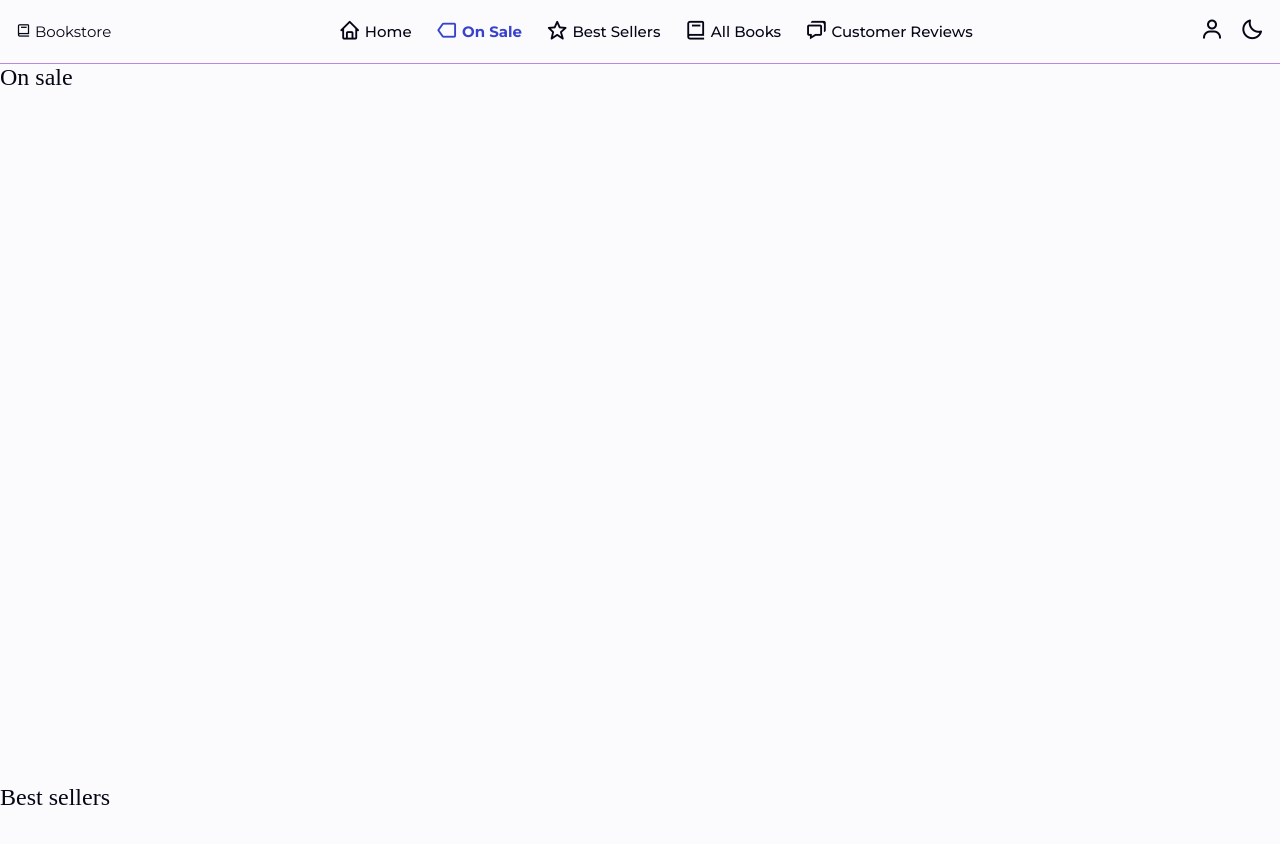
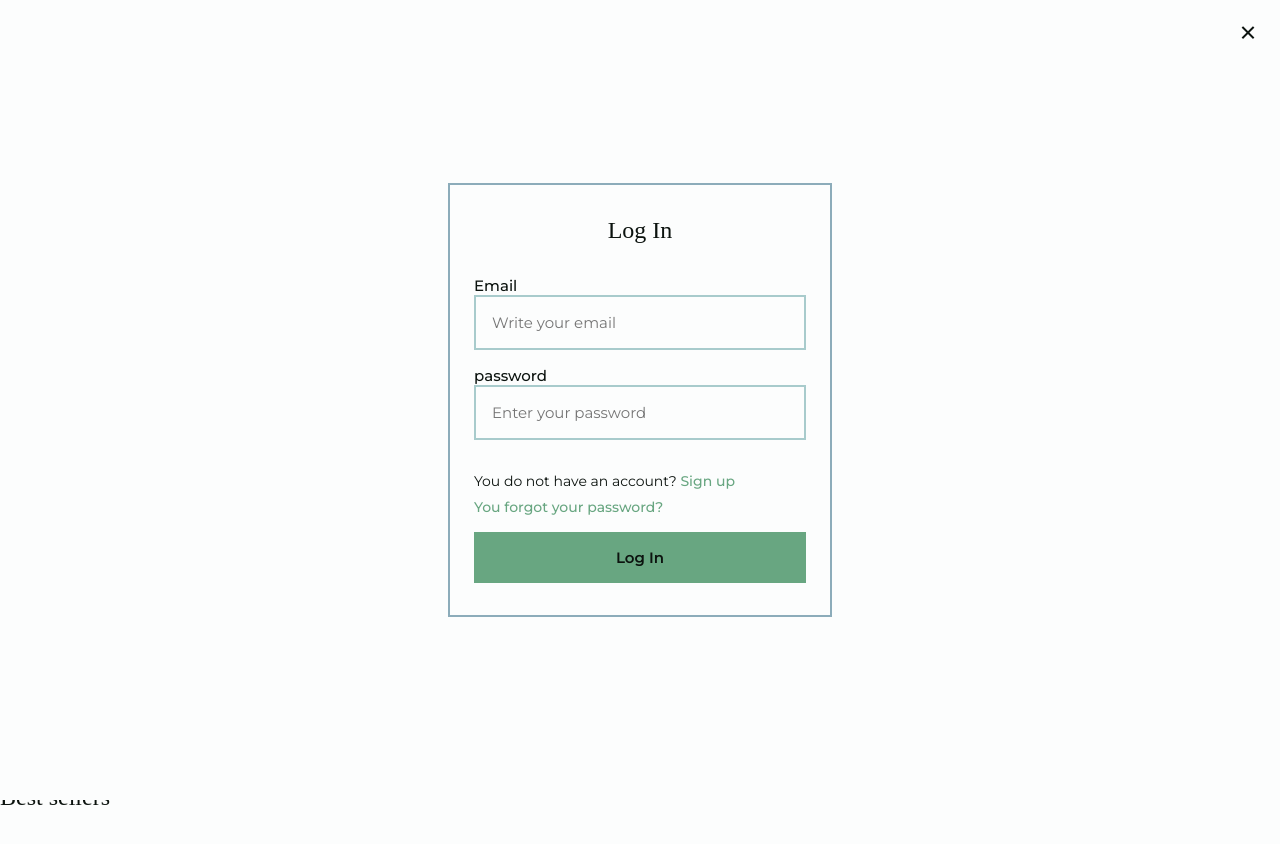
Before and after one commit to Antvndev/Bookshop-eCommerce, a plain HTML site: page index.html in a window 1280 px wide. Both pictures are taken after a click on the link "Account". Shown: the top 844 px of the page. Drawn offline with nearby package versions, Linux system fonts and the light colour scheme; a web font is replaced by a local one.

Commit message:
Created login menu dropping down

```diff
--- a/index.css
+++ b/index.css
@@ -3,19 +3,18 @@
 
 /* ========== Root Variables ========== */
 :root[data-theme="light"] {
-  --text: hsl(236, 60%, 5%);
-  --background: hsl(240, 60%, 99%);
-  --primary: hsl(236, 59%, 51%);
-  --secondary: hsl(271, 60%, 71%);
-  --accent: hsl(279, 60%, 63%);
+  --text: hsl(146, 23%, 6%);
+  --background: hsl(180, 20%, 99%);
+  --primary: hsl(144, 26%, 53%);
+  --secondary: hsl(182, 26%, 73%);
+  --accent: hsl(198, 25%, 64%);
 }
-
 :root[data-theme="dark"] {
-  --text: hsl(236, 60%, 95%);
-  --background: hsl(240, 60%, 1%);
-  --primary: hsl(236, 59%, 49%);
-  --secondary: hsl(271, 59%, 29%);
-  --accent: hsl(279, 60%, 37%);
+  --text: hsl(146, 23%, 94%);
+  --background: hsl(180, 20%, 1%);
+  --primary: hsl(144, 26%, 47%);
+  --secondary: hsl(182, 26%, 27%);
+  --accent: hsl(198, 25%, 36%);
 }
 
 /* ========== Font & typography========== */
@@ -208,3 +207,113 @@ header {
     display: contents;
   }
 }
+
+/* ============ LOGIN ============ */
+.login {
+  position: fixed;
+  top: -100%;
+  left: 0;
+  width: 100%;
+  height: 100%;
+  z-index: 9999;
+  background-color: var(--background);
+  backdrop-filter: blur(16px);
+  display: flex;
+  align-items: center;
+  justify-content: center;
+  padding: 1.5rem;
+  transition: top 0.3s ease-in-out;
+}
+
+.show-login {
+  top: 0;
+}
+
+.login__form {
+  width: 30dvw;
+  background-color: var(--background);
+  padding: 2rem 1.5rem;
+  border: 2px solid var(--accent);
+  display: flex;
+  flex-direction: column;
+  gap: 2rem;
+  text-align: left;
+}
+
+.login__title {
+  font-size: var(--h2-font-size);
+  text-align: center;
+}
+
+.login__group {
+  display: flex;
+  flex-direction: column;
+  gap: 1rem;
+}
+
+.login__label {
+  font-weight: var(--font-medium);
+  color: var(--text);
+}
+
+.login__input {
+  width: 100%;
+  padding: 1rem;
+  border: 2px solid var(--secondary);
+  background-color: var(--background);
+  color: var(--text);
+  font-family: var(--body-font);
+}
+
+.login__signup,
+.login__forgot {
+  font-size: var(--small-font-size);
+}
+
+.login__links{
+  display: flex;
+  flex-direction: column;
+  gap: 0.5rem;
+}
+
+.login__signup a,
+.login__forgot {
+  color: var(--primary);
+  font-weight: var(--font-medium);
+  text-decoration: none;
+  margin-bottom: 0.5rem;
+}
+
+.login__button {
+  cursor: pointer;
+}
+
+.login__close {
+  position: absolute;
+  top: 1.25rem;
+  right: 1.25rem;
+  font-size: 1.5rem;
+  color: var(--text);
+  cursor: pointer;
+}
+
+.button {
+  border: 0px;
+  display: inline-block;
+  background-color: var(--primary);
+  color: var(--text);
+  font-weight: var(--font-semi-bold);
+  padding: 1rem 1.5rem;
+  transition: box-shadow 0.3s ease-in-out;
+}
+
+.button:hover {
+  box-shadow: 0 0 32px var(--accent);
+}
+
+@media (max-width: 769px) {
+  .login__form {
+    width: 100%;
+    max-width: 90%;
+  }
+}
--- a/index.html
+++ b/index.html
@@ -6,6 +6,9 @@
   <title>Bookstore eCommerce</title>
   <!-- Boxicons icons -->
   <link href="https://unpkg.com/boxicons@2.1.4/css/boxicons.min.css" rel="stylesheet" />
+  <!-- Remix icons -->
+  <link href="https://cdn.jsdelivr.net/npm/remixicon@4.5.0/fonts/remixicon.css" rel="stylesheet"/>
+
   <!-- Your nav CSS -->
   <link rel="stylesheet" href="index.css" />
   <meta name="description" content="This is a book store ecommerce demo website">
@@ -26,7 +29,7 @@
       </ul>
     </nav>
     <div class="nav-icons">
-      <a href="#" class="icon-btn" aria-label="Account">
+      <a href="#" class="icon-btn" id="login-button" aria-label="Account">
         <i class='bx bx-user'></i>
       </a>
       <button id="theme-toggle" class="icon-btn" aria-label="Toggle theme">
@@ -34,6 +37,37 @@
       </button>
     </div>
   </header>
+  <!-- ====================Login==================== -->
+   <div class="login grid" id="login-content">
+    <form action="" class="login__form grid">
+      <h3 class="login__title">Log In</h3>
+      <div class="login__group grid">
+        <div>
+          <label for="login-email" class="login__label">Email</label>
+          <input type="email" placeholder="Write your email" id="login-email" class="login__input">
+        </div>
+        <div>
+          <label for="login-pass" class="login__label">password</label>
+          <input type="password" placeholder="Enter your password" id="login-pass" class="login__input">
+        </div>
+      </div>
+
+      <div class="login__links" >
+        <span class="login__signup">
+          You do not have an account? <a href="#">Sign up</a>
+        </span>
+
+        <a href="#" class="login__forgot">
+          You forgot your password?
+        </a>
+
+        <button type="submit" class="login__button button">Log In</button>
+
+      </div>
+    </form>
+    <i class="ri-close-line login__close" id="login-close"></i>
+   </div>
+
   <Hero></Hero>
   <section id="OnSale">
     <h1>On sale</h1>
--- a/nav.js
+++ b/nav.js
@@ -1,4 +1,3 @@
-// nav.js
 
 document.addEventListener('DOMContentLoaded', () => {
   const toggleBtn = document.getElementById('theme-toggle');
@@ -55,4 +54,18 @@ document.addEventListener('DOMContentLoaded', () => {
       this.classList.add("active-link");
     });
   });
+
+const loginButton = document.getElementById('login-button'),
+      loginClose = document.getElementById('login-close'),
+      loginContent = document.getElementById('login-content')
+if(loginButton){
+  loginButton.addEventListener('click', () =>{
+    loginContent.classList.add('show-login')
+  })
+}
+if(loginClose){
+  loginClose.addEventListener('click', () =>{
+    loginContent.classList.remove('show-login')
+  })
+}
 });
```
